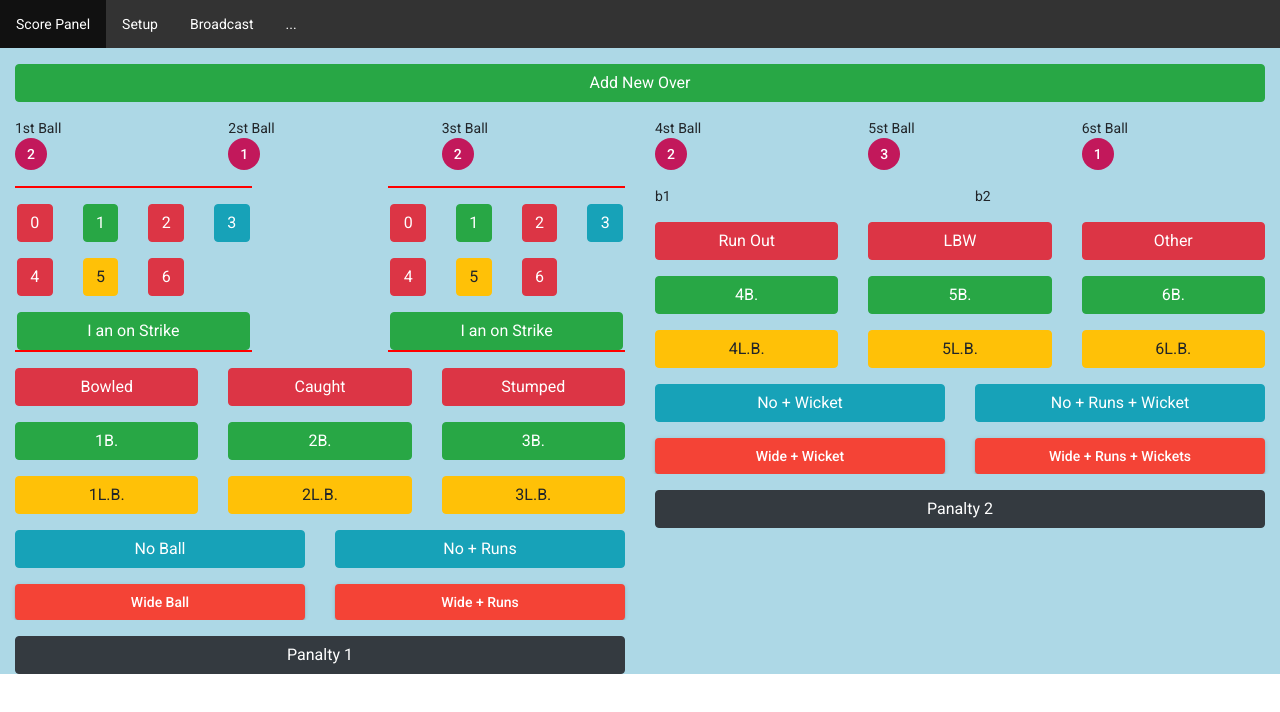
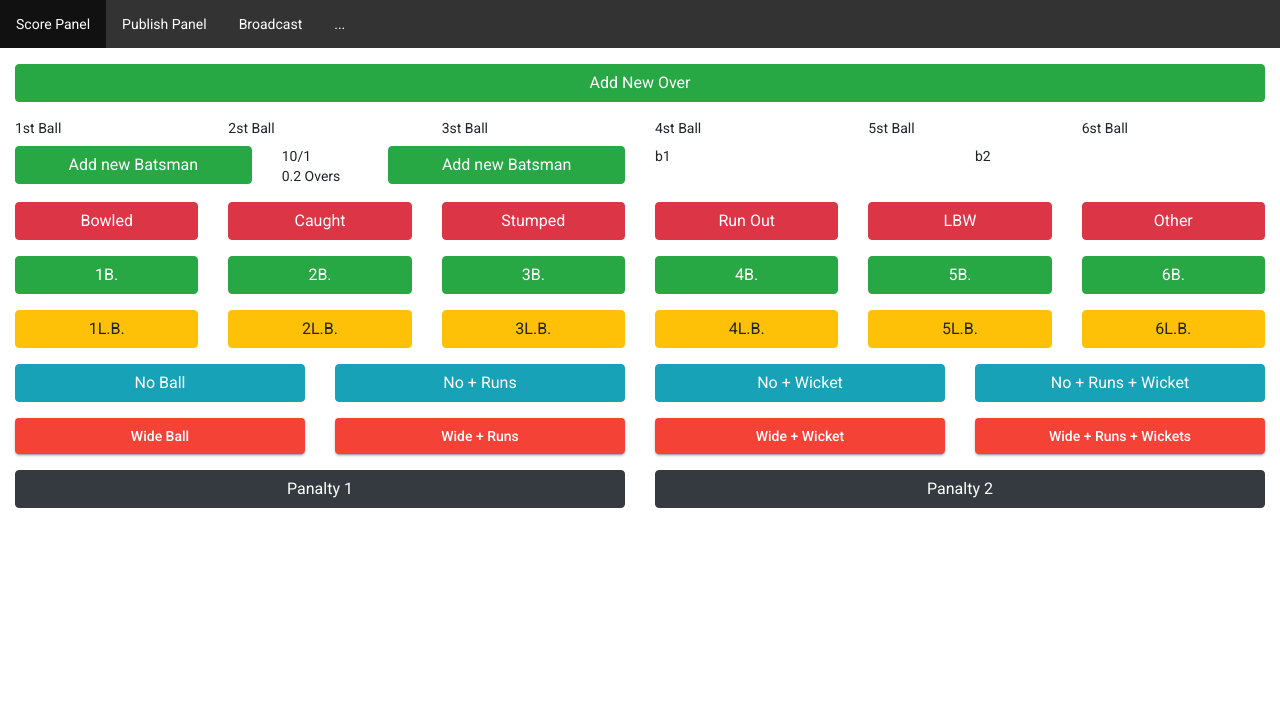
Before and after one commit to tdwic/cricket-scoring-system, an Angular app: page /score-panel in a window 1280 px wide. Shown: the top 712 px of the page. Built offline with nearby package versions, Linux system fonts and the light colour scheme.

Commit message:
communication between tabs done

```diff
--- a/src/app/Components/score-handler/score-handler.component.css
+++ b/src/app/Components/score-handler/score-handler.component.css
@@ -1,6 +1,6 @@
-.col{
-  background: lightblue;
-}
+/*.col{*/
+/*  background: lightblue;*/
+/*}*/
 button{
   width: 100%;
 }
@@ -8,3 +8,7 @@ button{
 .left-player{
   border: 2px solid red;
 }
+
+.right-player{
+  border: 2px solid red;
+}
--- a/src/app/Components/score-handler/score-handler.component.html
+++ b/src/app/Components/score-handler/score-handler.component.html
@@ -11,37 +11,37 @@
       <div class="col pt-3">
         1st Ball
         <mat-chip-list aria-label="Fish selection">
-          <mat-chip color="primary" selected>2</mat-chip>
+          <mat-chip color="primary" *ngIf="FirstBallMarks != null" selected>{{FirstBallMarks}}</mat-chip>
         </mat-chip-list>
       </div>
       <div class="col pt-3">
         2st Ball
         <mat-chip-list aria-label="Fish selection">
-          <mat-chip color="primary" selected>1</mat-chip>
+          <mat-chip color="primary" *ngIf="SecondBallMarks != null" selected>{{SecondBallMarks}}</mat-chip>
         </mat-chip-list>
       </div>
       <div class="col pt-3">
         3st Ball
         <mat-chip-list aria-label="Fish selection">
-          <mat-chip color="primary" selected>2</mat-chip>
+          <mat-chip color="primary" *ngIf="ThirdBallMarks != null" selected>{{ThirdBallMarks}}</mat-chip>
         </mat-chip-list>
       </div>
       <div class="col pt-3">
         4st Ball
         <mat-chip-list aria-label="Fish selection">
-          <mat-chip color="primary" selected>2</mat-chip>
+          <mat-chip color="primary" *ngIf="FourthBallMarks != null" selected>{{FourthBallMarks}}</mat-chip>
         </mat-chip-list>
       </div>
       <div class="col pt-3">
         5st Ball
         <mat-chip-list aria-label="Fish selection">
-          <mat-chip color="primary" selected>3</mat-chip>
+          <mat-chip color="primary" *ngIf="FifthBallMarks != null" selected>{{FifthBallMarks}}</mat-chip>
         </mat-chip-list>
       </div>
       <div class="col pt-3">
         6st Ball
         <mat-chip-list aria-label="Fish selection">
-          <mat-chip color="primary" selected>1</mat-chip>
+          <mat-chip color="primary" *ngIf="SixthBallMarks != null" selected>{{SixthBallMarks}}</mat-chip>
         </mat-chip-list>
       </div>
     </div>
@@ -52,7 +52,22 @@
 
         <div class="row">
           <div class="col-md-5 pt-3">
-            <div class="left-player">
+
+            <div class="add-batsman1" *ngIf="!LeftSideBatsMan">
+              <div class="row">
+                <div class="col">
+                  <button type="button" class="btn btn-success" (click)="AddNewBatsmanLeftSide()">Add new Batsman</button>
+                </div>
+              </div>
+            </div>
+
+            <div class="left-player" *ngIf="LeftSideBatsMan">
+              <div class="row">
+                <div class="col">
+                  <span>Demo Player 1</span>
+                </div>
+              </div>
+
               <div class="row">
                 <!--                <mat-tab-group mat-align-tabs="start">-->
                 <!--                  <mat-tab label="First Player">Content 1</mat-tab>-->
@@ -104,10 +119,26 @@
             </div>
           </div>
           <div class="col-md-2 pt-3">
-
+            10/1 <br/> 0.2 Overs
           </div>
           <div class="col-md-5 pt-3">
-            <div class="left-player">
+
+            <div class="add-batsman2" *ngIf="!RightSideBatsMan">
+              <div class="row">
+                <div class="col">
+                  <button type="button" class="btn btn-success" (click)="AddNewBatsmanRightSide()" >Add new Batsman</button>
+                </div>
+              </div>
+            </div>
+
+            <div class="right-player" *ngIf="RightSideBatsMan">
+
+              <div class="row">
+                <div class="col">
+                  <span>Demo Player 2</span>
+                </div>
+              </div>
+
               <div class="row">
                 <!--                <mat-tab-group mat-align-tabs="start">-->
                 <!--                  <mat-tab label="First Player">Content 1</mat-tab>-->
@@ -159,7 +190,18 @@
             </div>
           </div>
         </div>
+      </div>
+      <div class="col">
+        <div class="row">
+          <div class="col pt-3">b1</div>
+          <div class="col pt-3">b2</div>
+        </div>
+      </div>
+    </div>
 
+    <div class="row">
+
+      <div class="col">
         <div class="row">
           <div class="col pt-3">
             <button type="button" class="btn btn-danger">Bowled</button>
@@ -219,15 +261,9 @@
             <button type="button" class="btn btn-dark">Panalty 1</button>
           </div>
         </div>
+      </div>
 
-      </div>
       <div class="col">
-
-        <div class="row">
-          <div class="col pt-3">b1</div>
-          <div class="col pt-3">b2</div>
-        </div>
-
         <div class="row">
           <div class="col pt-3">
             <button type="button" class="btn btn-danger">Run Out</button>
@@ -287,8 +323,9 @@
             <button type="button" class="btn btn-dark">Panalty 2</button>
           </div>
         </div>
+      </div>
 
-      </div>
     </div>
+
   </div>
 </div>
--- a/src/app/Components/score-handler/score-handler.component.ts
+++ b/src/app/Components/score-handler/score-handler.component.ts
@@ -1,6 +1,7 @@
 import { Component, OnInit } from '@angular/core';
 import {Observable, Subject} from 'rxjs';
 import {filter} from 'rxjs/operators';
+import {InteractionServiceService} from '../../interaction-service.service';
 
 @Component({
   selector: 'app-score-handler',
@@ -9,8 +10,21 @@ import {filter} from 'rxjs/operators';
 })
 export class ScoreHandlerComponent implements OnInit {
 
+  LeftSideBatsMan = false;
+  RightSideBatsMan = false;
 
-  constructor() {
+  FirstBallMarks: string;
+  SecondBallMarks: string;
+  ThirdBallMarks: string;
+  FourthBallMarks: string;
+  FifthBallMarks: string;
+  SixthBallMarks: string;
+
+  Message = "parent";
+
+  channel = new BroadcastChannel('channel-name');
+
+  constructor(private _messageServie : InteractionServiceService) {
   }
 
 
@@ -18,4 +32,14 @@ export class ScoreHandlerComponent implements OnInit {
 
   }
 
+  AddNewBatsmanLeftSide(){
+    this.LeftSideBatsMan = !this.LeftSideBatsMan;
+    this._messageServie.sendMessage("btn clicked")
+    this.channel.postMessage("hi alls")
+  }
+
+  AddNewBatsmanRightSide(){
+    this.RightSideBatsMan = !this.RightSideBatsMan;
+  }
+
 }
--- /dev/null
+++ b/src/app/Components/score-publisher/score-publisher.component.html
@@ -0,0 +1,2 @@
+<p>score-publisher works!</p>
+<p>{{Messagess}}</p>
--- /dev/null
+++ b/src/app/Components/score-publisher/score-publisher.component.ts
@@ -0,0 +1,24 @@
+import {Component, Input, OnInit} from '@angular/core';
+import {InteractionServiceService} from '../../interaction-service.service';
+
+@Component({
+  selector: 'app-score-publisher',
+  templateUrl: './score-publisher.component.html',
+  styleUrls: ['./score-publisher.component.css']
+})
+export class ScorePublisherComponent implements OnInit {
+
+  channel = new BroadcastChannel('channel-name');
+  Messagess : string
+  sdessagess : string
+
+  constructor(private _messageServie : InteractionServiceService) { }
+
+  ngOnInit(): void {
+
+    this.channel.addEventListener('message',e =>{
+      this.Messagess = e.data;
+    })
+  }
+
+}
--- a/src/app/app-routing.module.ts
+++ b/src/app/app-routing.module.ts
@@ -1,11 +1,16 @@
 import { NgModule } from '@angular/core';
 import { Routes, RouterModule } from '@angular/router';
 import {ScoreHandlerComponent} from './Components/score-handler/score-handler.component';
+import {ScorePublisherComponent} from './Components/score-publisher/score-publisher.component';
 
 const routes: Routes = [
   {
     path : 'score-panel',
     component : ScoreHandlerComponent
+  },
+  {
+    path : 'score-publish',
+    component : ScorePublisherComponent
   }
 ];
 
--- a/src/app/app.component.html
+++ b/src/app/app.component.html
@@ -2,7 +2,7 @@
   <div>
     <ul>
       <li><a class="active" routerLink="score-panel">Score Panel</a></li>
-      <li><a >Setup</a></li>
+      <li><a class="active" routerLink="score-publish">Publish Panel</a></li>
       <li><a >Broadcast</a></li>
       <li><a >...</a></li>
     </ul>
--- a/src/app/app.module.ts
+++ b/src/app/app.module.ts
@@ -9,11 +9,13 @@ import { ScoreHandlerComponent } from './Components/score-handler/score-handler.
 import {MatButtonModule} from '@angular/material/button';
 import {MatChipsModule} from '@angular/material/chips';
 import {MatTabsModule} from '@angular/material/tabs';
+import { ScorePublisherComponent } from './Components/score-publisher/score-publisher.component';
 
 @NgModule({
   declarations: [
     AppComponent,
-    ScoreHandlerComponent
+    ScoreHandlerComponent,
+    ScorePublisherComponent
   ],
     imports: [
         BrowserModule,
--- /dev/null
+++ b/src/app/interaction-service.service.ts
@@ -0,0 +1,17 @@
+import { Injectable } from '@angular/core';
+import {Subject} from 'rxjs';
+
+@Injectable({
+  providedIn: 'root'
+})
+export class InteractionServiceService {
+
+  private _messageSource = new Subject<string>();
+  message$ = this._messageSource.asObservable();
+
+  constructor() { }
+
+  sendMessage(messages:string){
+    this._messageSource.next(messages);
+  }
+}
```
Also changed, not shown: src/app/Components/score-publisher/score-publisher.component.css (added), 2 other files (tests, documents, lock files or other folders).
